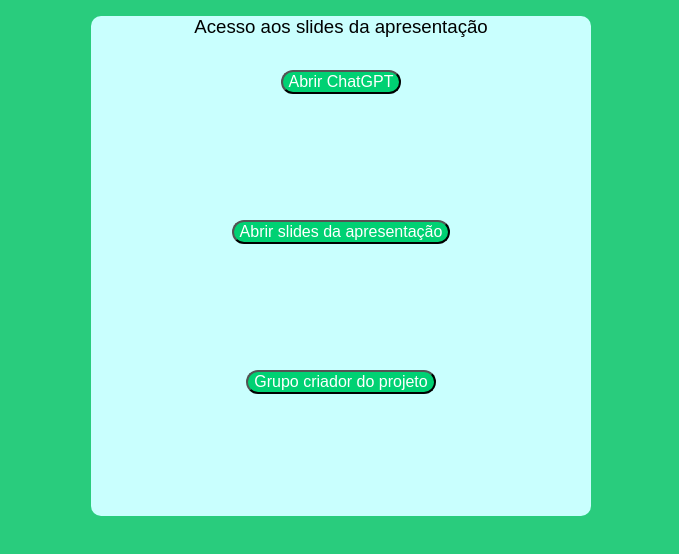
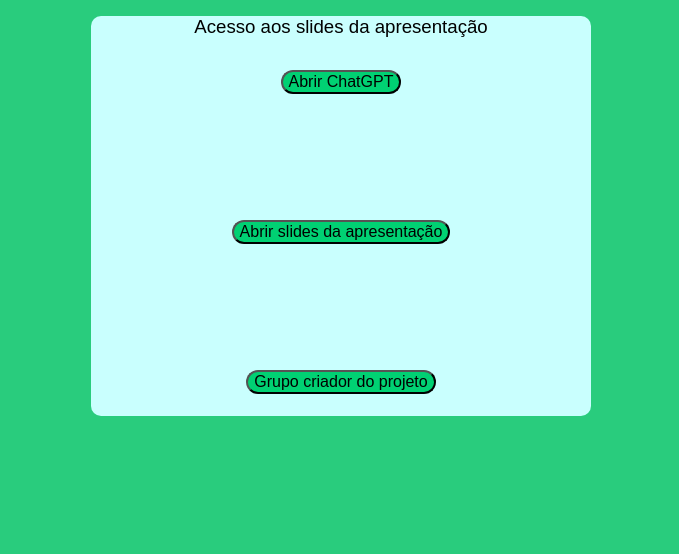
Before and after one commit to Deadpool382001/Trabalho-Homero, a plain HTML site: page index.html in a window 1280 px wide. Shown: the part 122-676 px from the top of the page, without its empty margins (299-978 px from the left). Drawn offline with Linux system fonts and the light colour scheme.

Commit message:
Add files via upload

```diff
--- a/estiloh.css
+++ b/estiloh.css
@@ -14,7 +14,7 @@ div#opções {
     font: 12pt arial;
     text-align: center;
     width: 500px;
-    height: 500px;
+    height: 400px;
     line-height: 50px;
     border-radius: 10px;
     margin: auto;
@@ -22,7 +22,7 @@ div#opções {
 
 input {
     background-color: #00d173;
-    color: white;
+    color: black;
     border-radius: 20px;
     font: normal 12pt Arial;
 }
```
